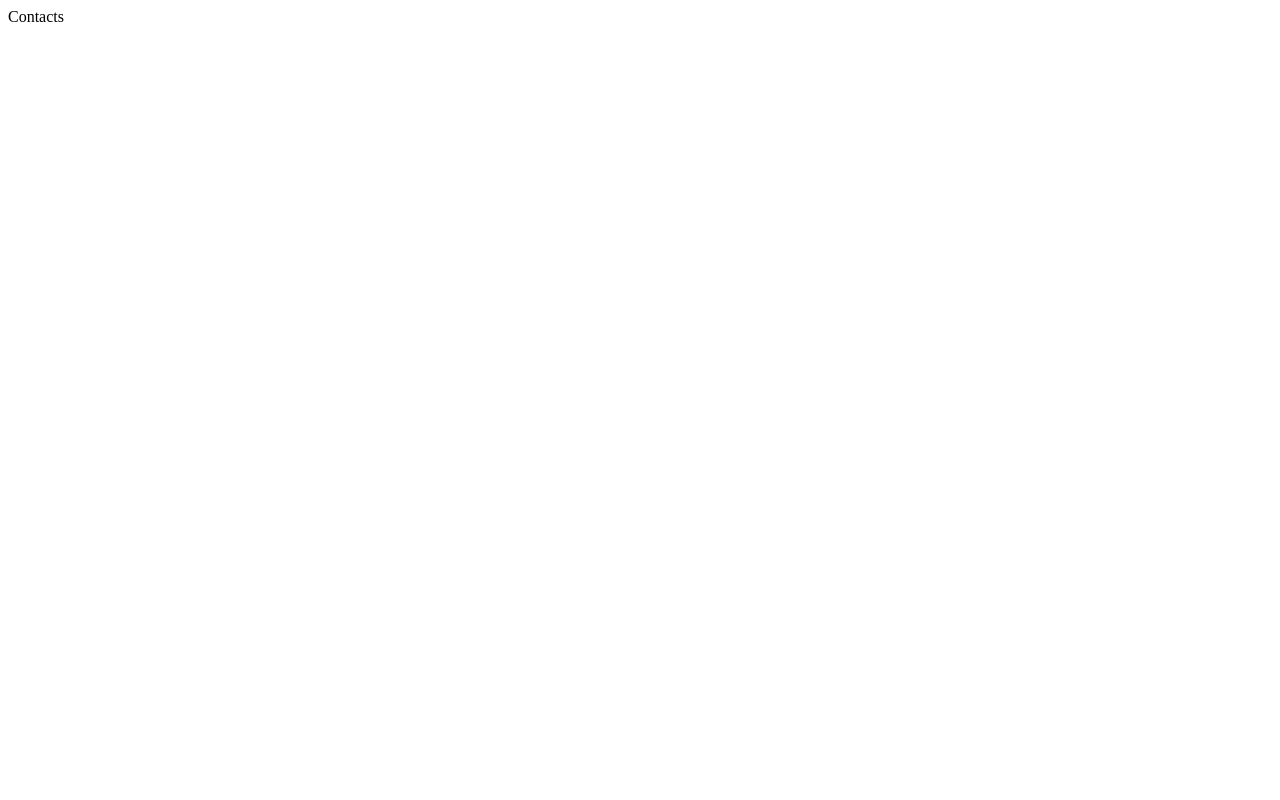
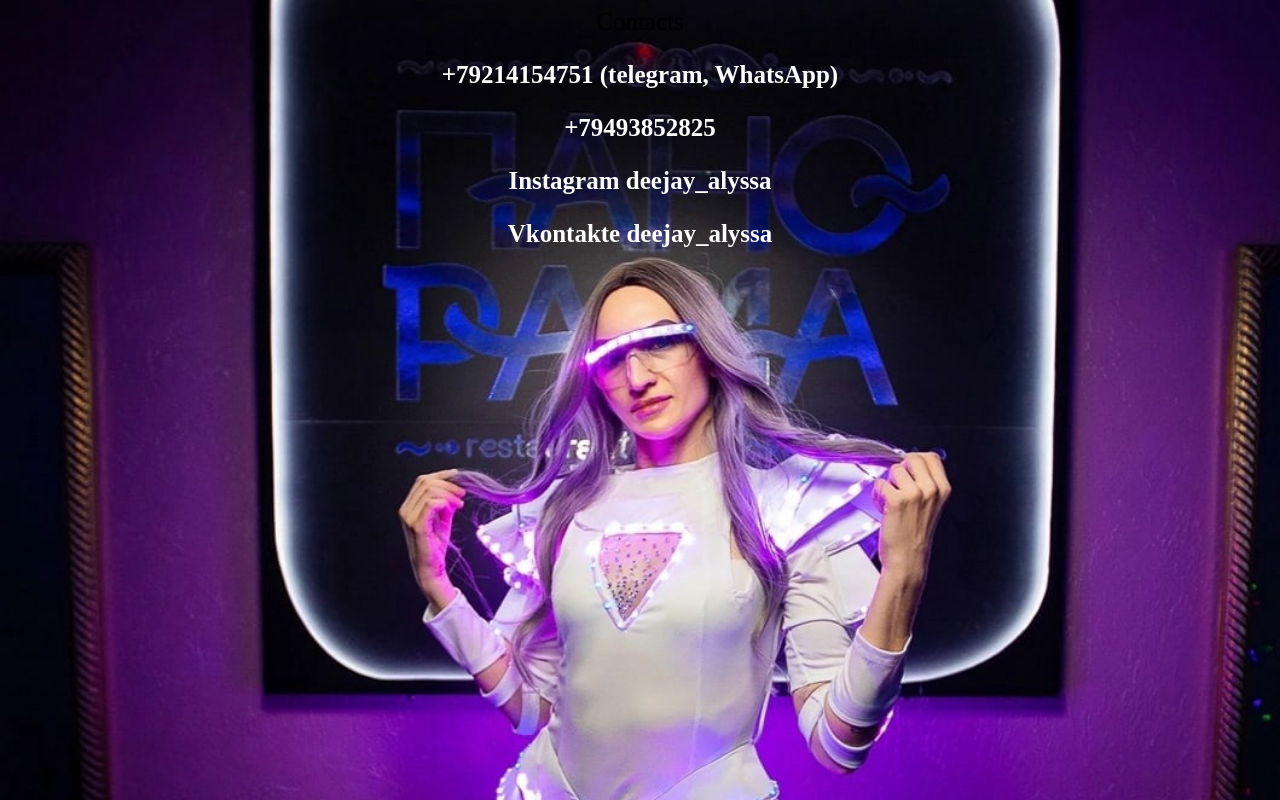
Before and after one commit to djalyssa/djalyssa.github.io, a plain HTML site: page index.html in a window 1280 px wide. Drawn offline with Linux system fonts and the light colour scheme.

Commit message:
main
Work stage 2022-08-17 13:43:39
A  assets/main.jpg
 M index.html

```diff
--- a/index.html
+++ b/index.html
@@ -4,8 +4,39 @@
         <meta charset="UTF-8" />
         <meta name="viewport" content="width=device-width" />
         <title>djalyssa</title>
+<style type="text/css" media="screen">
+html {
+    background-image: url('assets/main.jpg');
+    background-repeat: no-repeat;
+    background-size: 100%;
+}
+#contacts {
+    text-align: center;
+    font-size: 25px;
+}
+#contacts>p {
+    text-decoration-color: white;
+    color: white;
+    font-weight: bold;
+    font-size: 25px;
+}
+</style>
     </head>
     <body>
-        Contacts
+        <div id="contacts">
+            Contacts
+                <p>
+                +79214154751 (telegram, WhatsApp)
+                </p>
+                <p>
+                +79493852825
+                </p>
+                <p>
+                Instagram deejay_alyssa
+                </p>
+                <p>
+                Vkontakte deejay_alyssa
+                </p>
+        </div>
     </body>
 </html>
```
Also changed, not shown: assets/main.jpg (added).
